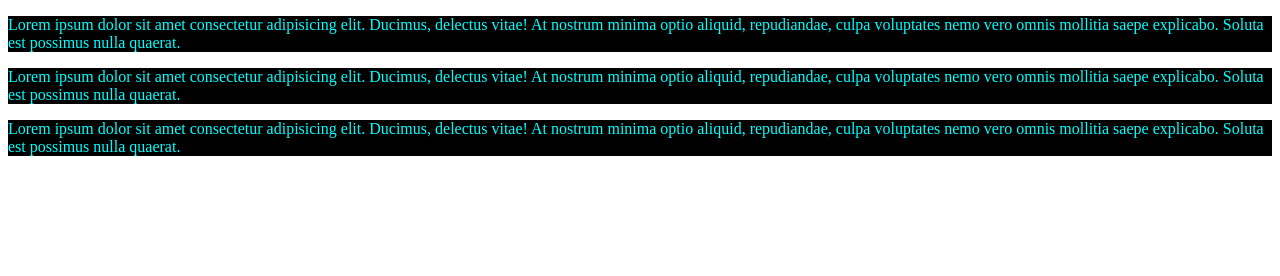
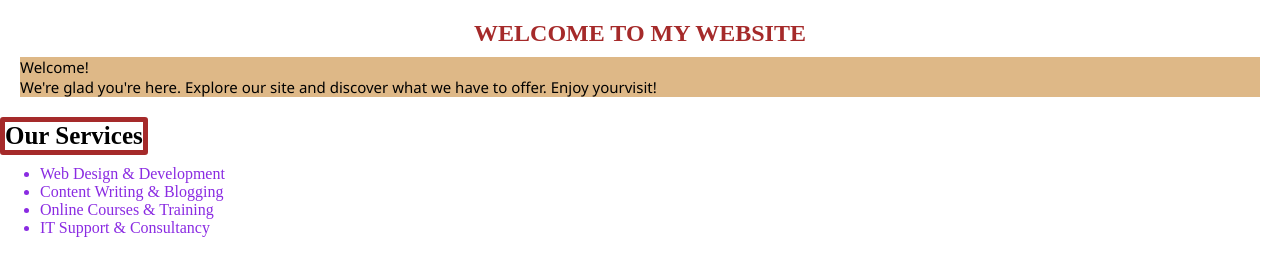
Before and after one commit to ahsan1335/CSS-practice, a plain HTML site: page index.html in a window 1280 px wide. Drawn offline with Linux system fonts and the light colour scheme.

Commit message:
add task 2

```diff
--- a/index.html
+++ b/index.html
@@ -9,12 +9,21 @@
 </head>
 
 <body>
-  <p>Lorem ipsum dolor sit amet consectetur adipisicing elit. Ducimus, delectus vitae! At nostrum minima optio aliquid,
-    repudiandae, culpa voluptates nemo vero omnis mollitia saepe explicabo. Soluta est possimus nulla quaerat.</p>
-  <p>Lorem ipsum dolor sit amet consectetur adipisicing elit. Ducimus, delectus vitae! At nostrum minima optio aliquid,
-    repudiandae, culpa voluptates nemo vero omnis mollitia saepe explicabo. Soluta est possimus nulla quaerat.</p>
-  <p>Lorem ipsum dolor sit amet consectetur adipisicing elit. Ducimus, delectus vitae! At nostrum minima optio aliquid,
-    repudiandae, culpa voluptates nemo vero omnis mollitia saepe explicabo. Soluta est possimus nulla quaerat.</p>
+  <div id="welcome">
+    <h2>welcome to my website</h2>
+    <p id="web">Welcome! <br>
+    We're glad you're here. Explore our site and discover what we have to offer. Enjoy yourvisit!</p>
+  </div>
+  <div>
+    <h3>Our Services</h3>
+    <ul>
+      <li>Web Design & Development</li>
+      <li>Content Writing & Blogging</li>
+      <li>Online Courses & Training</li>
+      <li>IT Support & Consultancy</li>
+    </ul>
+  </div>
+
 </body>
 
 </html>
--- a/styles/blog.css
+++ b/styles/blog.css
@@ -1,4 +1,30 @@
-p {
-  color: aqua;
-  background-color: black;
+* {
+  margin: 0;
 }
+#welcome {
+  margin: 10px;
+  padding: 10px;
+}
+h2 {
+  text-align: center;
+  text-transform: uppercase;
+  color: brown;
+  margin-bottom: 10px;
+}
+#web {
+  background: burlywood;
+  font-family: 'Segoe UI', Tahoma, Geneva, Verdana, sans-serif;
+  font-size: 15px;
+}
+h3 {
+  font-size: 25px;
+  text-align: center;
+  border: 5px solid brown;
+  display: inline-block;
+  border-radius: 3px;
+  margin-bottom: 10px;
+}
+li{
+  color: blueviolet;
+
+}
```
